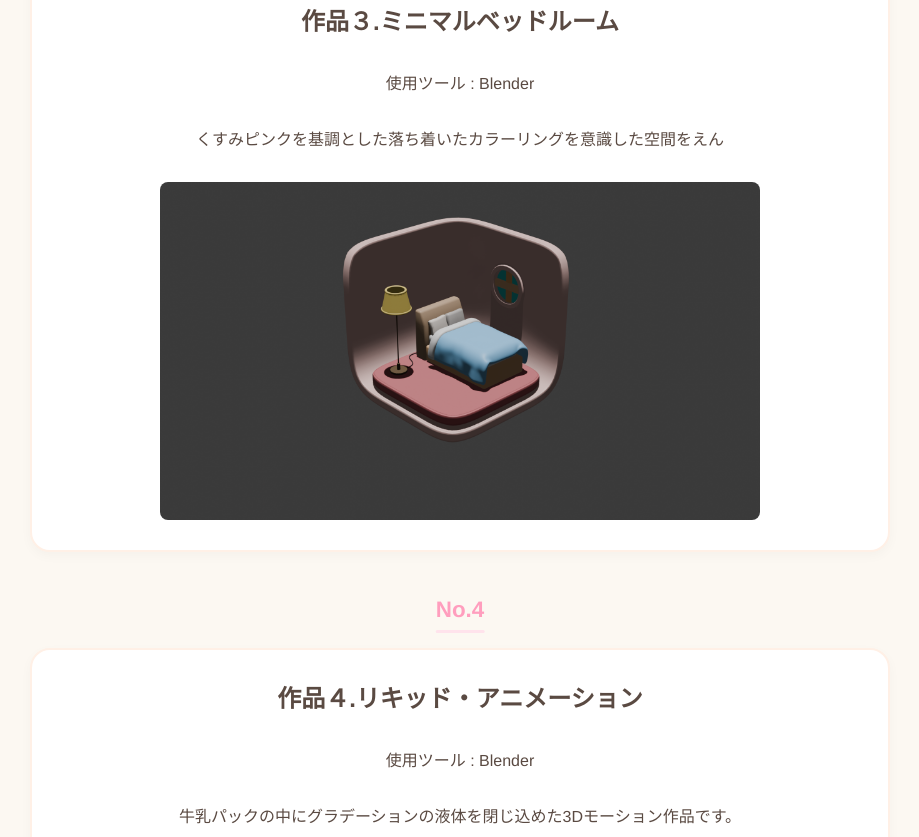
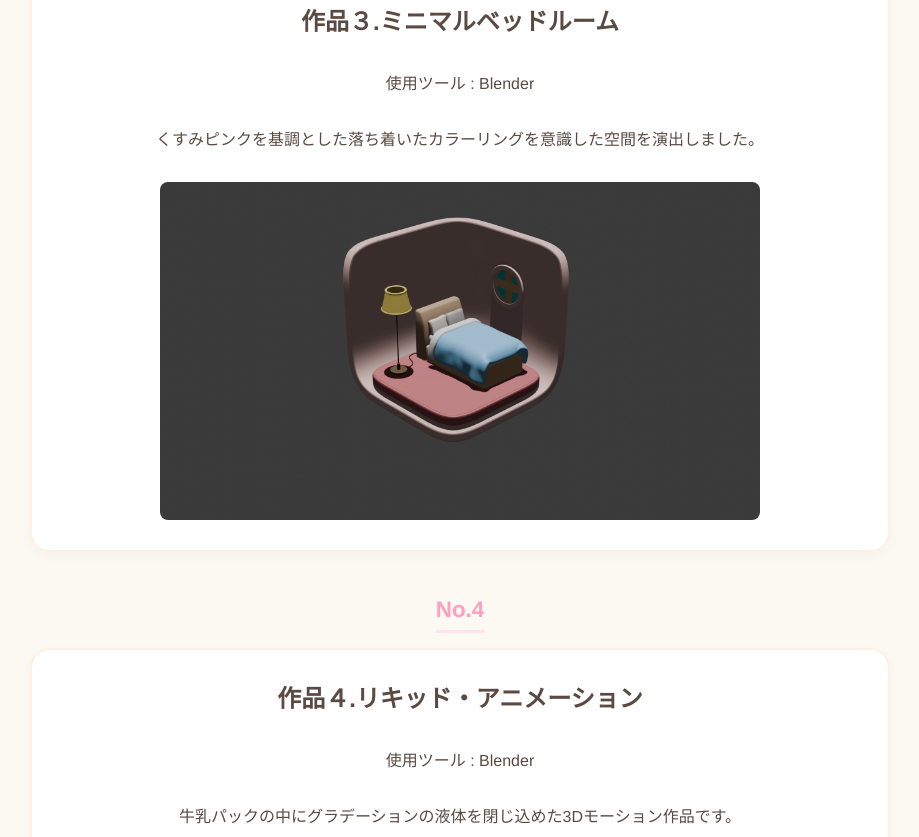
Before and after one commit to piyonpiyon05/portfolio, a website built with Vite: page blender-view.html in a window 1280 px wide. Shown: the part 2058-2895 px from the top of the page, without its empty margins (180-1099 px from the left). Built offline with nearby package versions, Linux system fonts and the light colour scheme.

Commit message:
誤字脱字

```diff
--- a/blender-view.html
+++ b/blender-view.html
@@ -76,7 +76,7 @@
           <h2>作品３.ミニマルベッドルーム</h2>
           <p>使用ツール : Blender</p>
           <p>
-            くすみピンクを基調とした落ち着いたカラーリングを意識した空間をえん
+            くすみピンクを基調とした落ち着いたカラーリングを意識した空間を演出しました。
           </p>
           <img src="img/room.png" alt="penguin" class="work-img" />
         </div>
```
